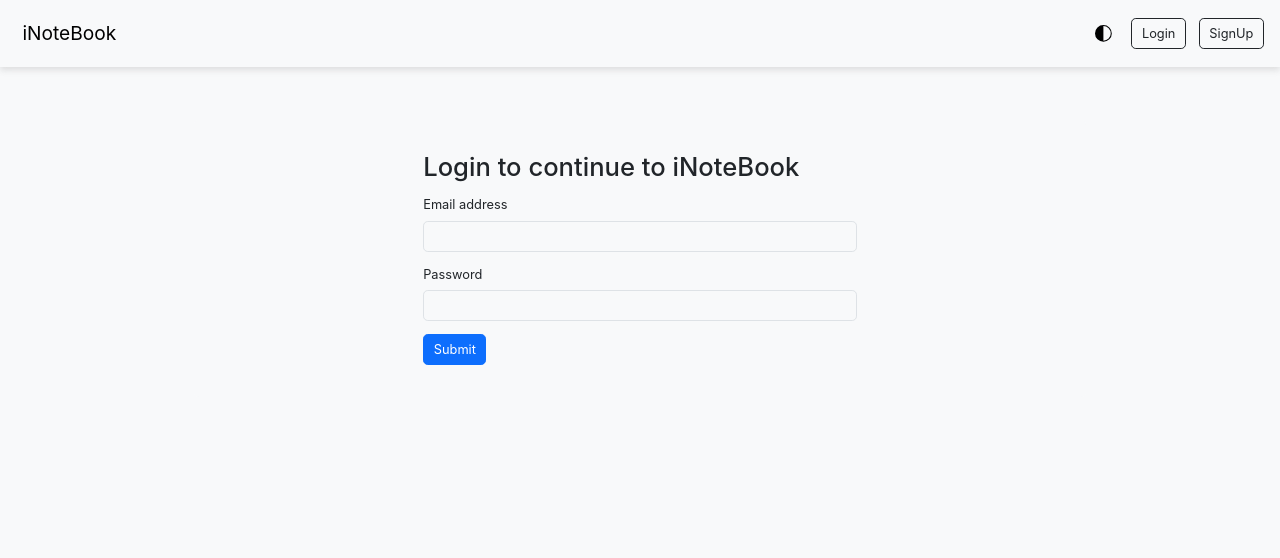
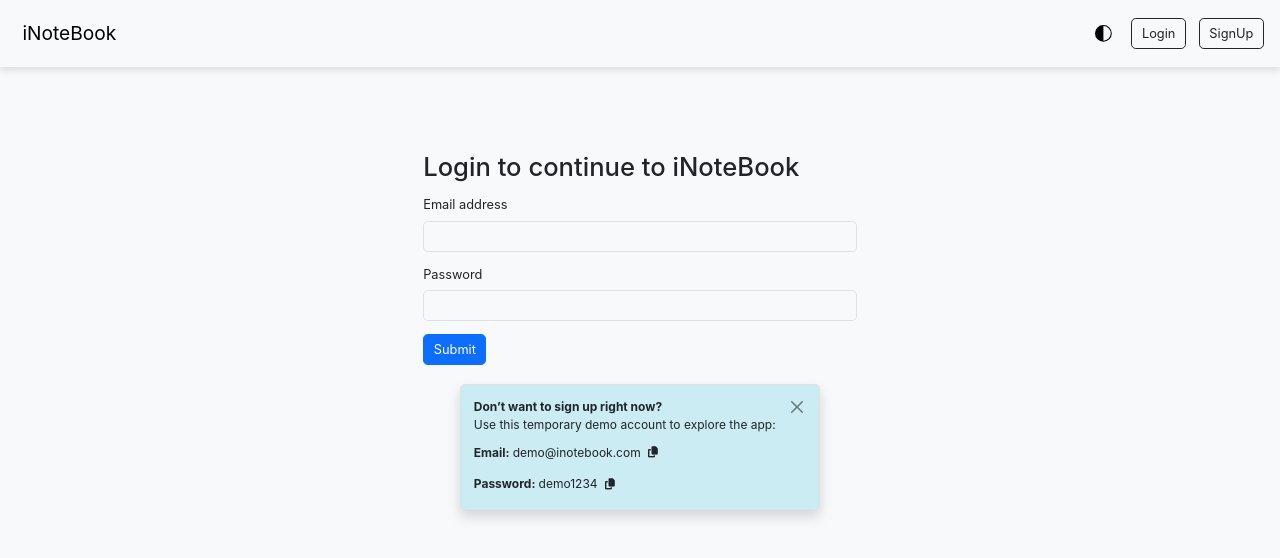
Before and after one commit to rakeshmuntha/Keeper, a React (Create React App) app: page /login in a window 1280 px wide. Shown: the top 558 px of the page. Built offline with nearby package versions, Linux system fonts and the light colour scheme; no server answers.

Commit message:
updated demo account

```diff
--- a/src/components/Login.js
+++ b/src/components/Login.js
@@ -6,6 +6,8 @@
 
     const context = useContext(NoteContext);
     const { mode } = context;
+    const [showBanner, setShowBanner] = useState(true);
+
 
     const [credentials, setcredentials] = useState({ email: "", password: "" });
     let navigate = useNavigate();
@@ -43,6 +45,7 @@
     }
 
     return (
+        <>
             <div className={`mt-3 bg-${mode === 'dark' ? 'black' : 'light'} text-${mode === 'light' ? 'dark' : 'light'} p-3 rounded`}>
                 <form onSubmit={handlesubmit} className='my-4'>
                     <div className="w-50 mx-auto">
@@ -73,7 +76,53 @@
                         <button type="submit" className="btn btn-primary">Submit</button>
                     </div>
                 </form>
+                {showBanner && (
+                    <div
+                        className="border rounded shadow text-dark p-3 mt-2 mx-auto"
+                        style={{
+                            backgroundColor: 'rgb(203, 236, 243)',
+                            width: '450px',
+                            fontSize: '15px',
+                            paddingRight: '20px'
+                        }}
+                    >
+                        <div className="d-flex justify-content-between align-items-start">
+                            <div>
+                                <strong>Don’t want to sign up right now?</strong><br />
+                                Use this temporary demo account to explore the app:<br />
+
+                                <div className="d-flex align-items-center mt-2">
+                                    <strong className="me-1">Email:</strong> demo@inotebook.com
+                                    <button
+                                        className="btn btn-sm btn"
+                                        onClick={() => navigator.clipboard.writeText('demo@inotebook.com')}
+                                        title="Copy Email"
+                                    >
+                                        <i className="fa-solid fa-copy"></i>
+                                    </button>
                                 </div>
+
+                                <div className="d-flex align-items-center mt-2">
+                                    <strong className="me-1">Password:</strong> demo1234
+                                    <button
+                                        className="btn btn-sm btn"
+                                        onClick={() => navigator.clipboard.writeText('demo1234')}
+                                        title="Copy Password"
+                                    >
+                                        <i className="fa-solid fa-copy"></i>
+                                    </button>
+                                </div>
+                            </div>
+
+                            <button
+                                className="btn-close ms-2"
+                                onClick={() => setShowBanner(false)}
+                            ></button>
+                        </div>
+                    </div>
+                )}
+            </div>
+        </>
     );
 }
 
```
Lines whose indentation alone changed are shown as unchanged.
